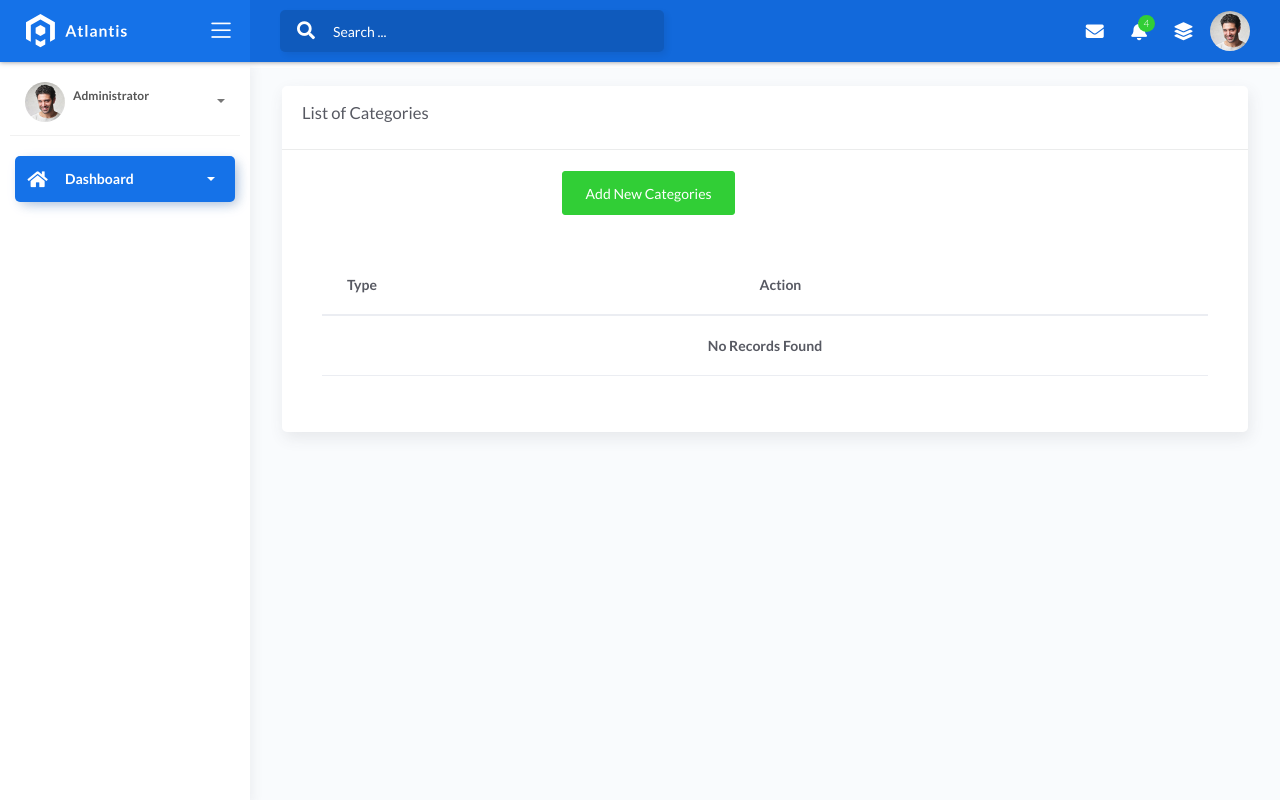
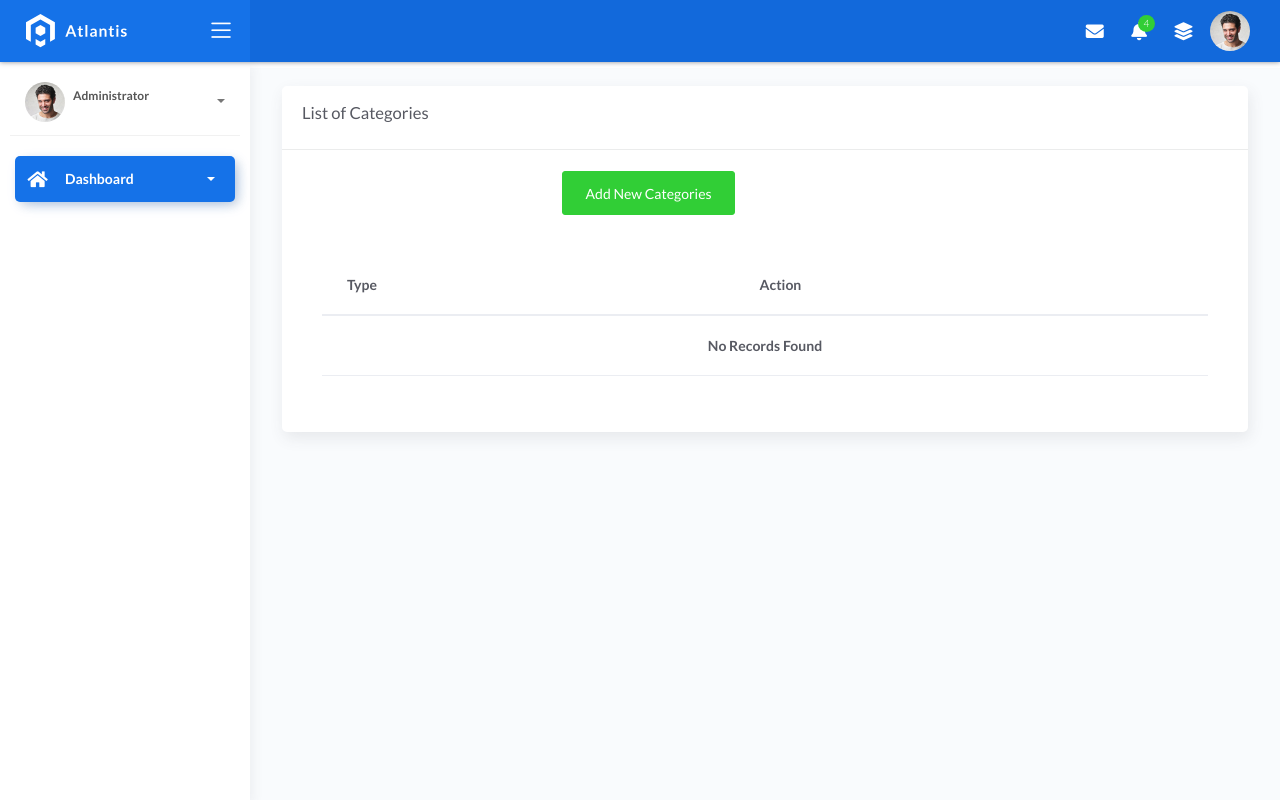
Before and after one commit to Josh-know-nothing/Hangarin, a Django app: page /cat_list in a window 1280 px wide. Run offline with Django 5.2, Linux system fonts and the light colour scheme; data that the repository does not hold is empty; some libraries are stand-ins or nearby versions.

Commit message:
remove unused search bar

```diff
--- a/projectsite/templates/base.html
+++ b/projectsite/templates/base.html
@@ -51,18 +51,6 @@
 			<nav class="navbar navbar-header navbar-expand-lg" data-background-color="blue2">
 
 				<div class="container-fluid">
-					<div class="collapse" id="search-nav">
-						<form class="navbar-left navbar-form nav-search mr-md-3">
-							<div class="input-group">
-								<div class="input-group-prepend">
-									<button type="submit" class="btn btn-search pr-1">
-										<i class="fa fa-search search-icon"></i>
-									</button>
-								</div>
-								<input type="text" placeholder="Search ..." class="form-control">
-							</div>
-						</form>
-					</div>
 					<ul class="navbar-nav topbar-nav ml-md-auto align-items-center">
 						<li class="nav-item toggle-nav-search hidden-caret">
 							<a class="nav-link" data-toggle="collapse" href="#search-nav" role="button" aria-expanded="false" aria-controls="search-nav">
```
